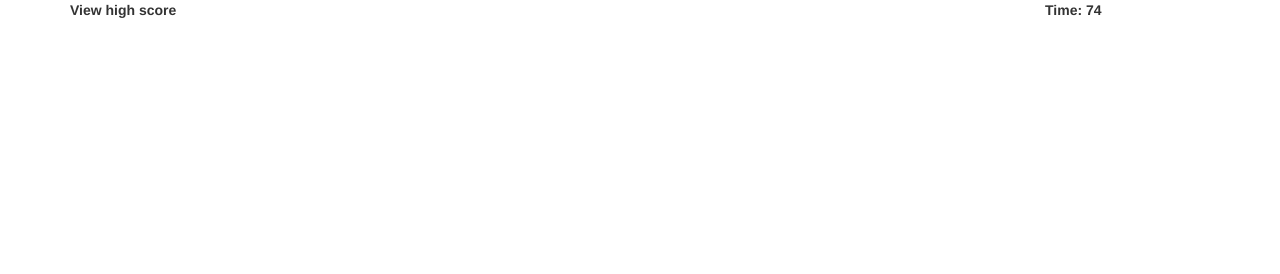
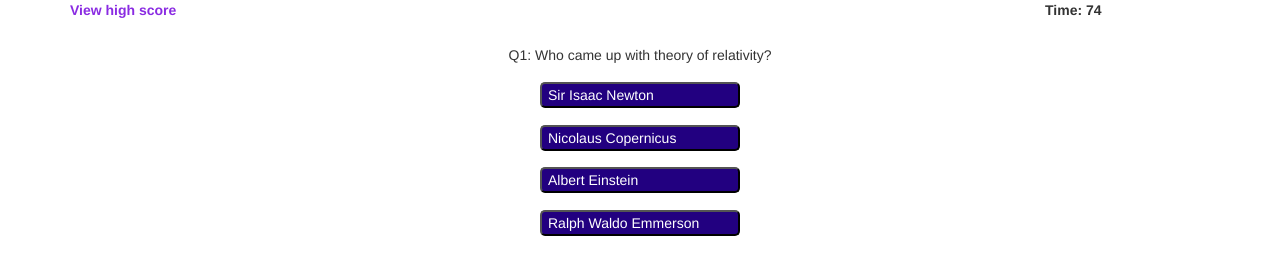
Before and after one commit to hikod/codequiz, a plain HTML site: page index.html in a window 1280 px wide. Both pictures are taken after a click on the button "Start Quiz". Drawn offline with nearby package versions, Linux system fonts and the light colour scheme.

Commit message:
display questions and some css

```diff
--- a/assets/css/style.css
+++ b/assets/css/style.css
@@ -0,0 +1,17 @@
+.block {
+    display: flex;
+    margin: 1.2em auto;
+    background-color: rgb(34, 0, 128);
+    color: white;
+    border-radius: 5px;
+    text-align: center;
+    width: 200px;
+    height: auto;
+  }
+
+  .block:hover{
+    background-color:blueviolet;
+  }
+  #highScore{
+      color: blueviolet;
+  }
--- a/assets/js/script.js
+++ b/assets/js/script.js
@@ -1,5 +1,31 @@
 var startQuizBtn = document.getElementById("startQuizBtn");
 var timerEl = document.getElementById('countdown');
+var template = document.createElement('div');
+
+// The array of questions for our quiz game.
+var quiz = [
+    {
+        "question": "Q1: Who came up with theory of relativity?",
+        "choices": [
+            "Sir Isaac Newton",
+            "Nicolaus Copernicus",
+            "Albert Einstein",
+            "Ralph Waldo Emmerson"
+        ],
+        "correct": "Albert Einstein"
+    },
+    {
+        "question"		: 	"Q2: Who is on the two dollar bill?",
+        "choices"		: 	[
+                                "Thomas Jefferson",
+                                "Dwight D. Eisenhower",
+                                "Benjamin Franklin",
+                                "Abraham Lincoln"
+                            ],
+        "correct"		: 	"Thomas Jefferson",
+        "explanation"	: 	"The two dollar bill is seldom seen in circulation. As a result, some businesses are confused when presented with the note.",
+    }
+];
 
 // Timer that counts down from 5
 function countdown() {
@@ -29,4 +55,28 @@ function clearBox(elementID) {
 startQuizBtn.addEventListener("click", function () {
     clearBox("firstRow");
     countdown();
+    displayQuestions();
 });
+
+
+
+
+function displayQuestions() {
+    var currentQuestion = 0;
+    var question = document.createElement('p');
+    question.textContent = quiz[currentQuestion]["question"];
+
+    document.getElementById("firstRow").appendChild(question);
+    //loop through choices, and create radio buttons
+        for(var i=0; i < quiz[currentQuestion]["choices"].length; i++){
+
+            var answer = document.createElement('button');
+            answer.className = 'block';
+            answer.type = 'button';
+            answer.name = 'quiz';
+            answer.id = 'choice'+ (i+1);
+            answer.value = quiz[currentQuestion]["choices"][i];
+            answer.textContent = quiz[currentQuestion]["choices"][i];
+            document.getElementById("firstRow").appendChild(answer);
+        }
+}
--- a/index.html
+++ b/index.html
@@ -11,25 +11,24 @@
 </head>
 
 <body>
-        <header>
-            <div class="container">
+        <header class="container">
                 <div class="row">
-                    <div class="col-lg-10 col-xs-8""><label>View high score</label></div>
-                    <div class="col-lg-2 col-xs-4"">
+                    <div class="col-lg-10 col-xs-8"><label id="highScore">View high score</label></div>
+                    <div class="col-lg-2 col-xs-4">
                         <label id="countdown">Time: 0</label>
                         <h2 id="countdown"></h2>
                     </div>
                 </div>
-            </div>
         </header>
         <section class="container">
             <div class="row">
                 <div id="firstRow" class="col text-center">
                     <h2 class="font-weight-bold"> Coding Quiz Challange</h2>
                     <p class="text-wrap">Try to answer the following code-related questions within the time limit. Keep in mind that incorrect answers will panelize your score/time by ten seconds!</p>
-                    <button id="startQuizBtn" type="button" class="btn btn-primary">Start Quiz</button>
+                    <button id="startQuizBtn" type="button" class="block">Start Quiz</button>
                 </div>
             </div>
+
         </section>
     <script src="./assets/js/script.js"></script>
 </body>
```
